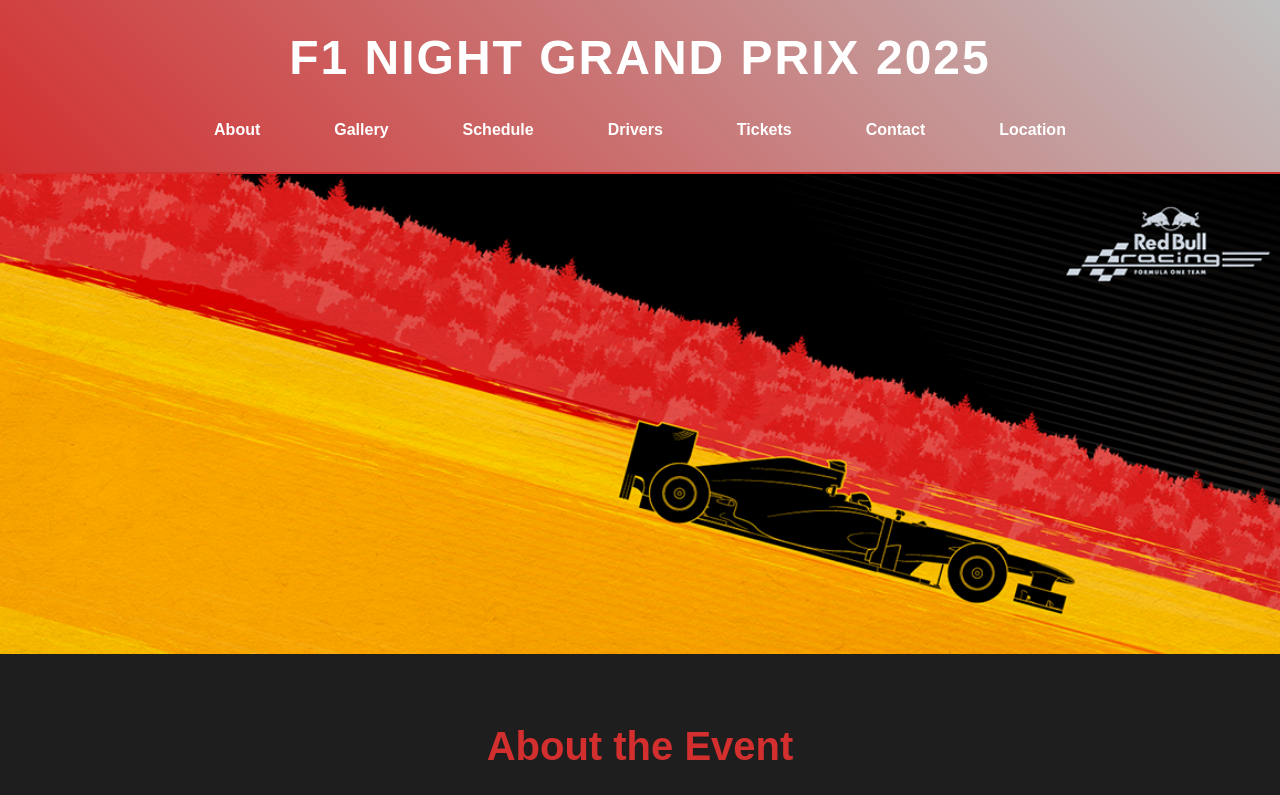
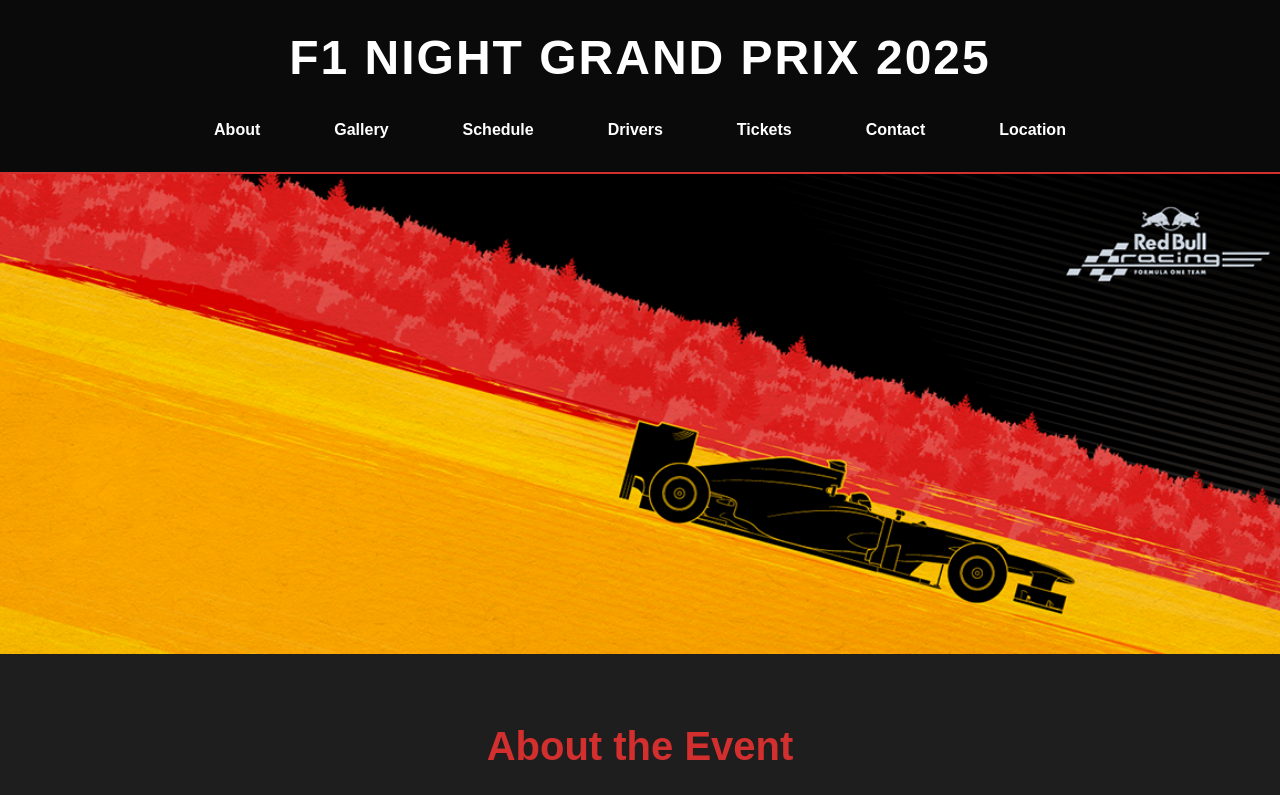
Before and after one commit to rishabh2040rbg/myweb3, a plain HTML site: page index.html in a window 1280 px wide. Shown: the top 795 px of the page. Drawn offline with Linux system fonts and the light colour scheme.

Commit message:
Update index.html

```diff
--- a/index.html
+++ b/index.html
@@ -22,7 +22,8 @@ font-size: 16px;
 overflow-x: hidden;}
 
     header {
-      background: linear-gradient(45deg, #d32f2f, #c0c0c0);
+      background: linear-gradient(45deg,#0a0a0a, #0a0a0a
+                                 );
       padding: 20px;
       text-align: center;
       border-bottom: 2px solid var(--accent-color);
```
